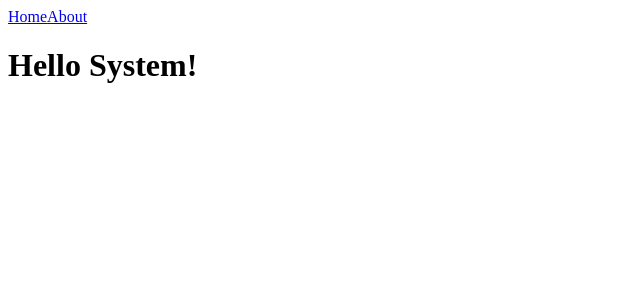
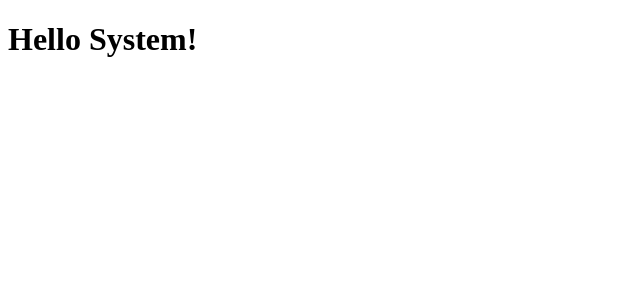
Before and after one commit to cgod720/bitcoinPricesNextJS, a Next.js app: page / in a window 1280 px wide. Shown: the top 300 px of the page, without its empty margins (0-640 px from the left). Built offline with nearby package versions, Linux system fonts and the light colour scheme.

Commit message:
condensed nav

```diff
--- /dev/null
+++ b/components/Nav.js
@@ -0,0 +1,11 @@
+import Link from 'next/link'
+
+const Nav = () => (
+    <nav>
+        <Link href="/"><a>Home</a></Link>
+        <Link href="/about"><a>About</a></Link>
+    </nav>
+)
+
+
+export default Nav;
--- a/pages/index.js
+++ b/pages/index.js
@@ -1,11 +1,8 @@
-import Link from "next/link"
+import Nav from "../components/Nav"
 
 const Index = () => (
     <div>
-        <nav>
-            <Link href="/"><a>Home</a></Link>
-            <Link href="/about"><a>About</a></Link>
-        </nav>
+
         <h1>Hello System!</h1>
     </div>
 )
```
Also changed, not shown: pages/about.js (+2 -5 lines).
